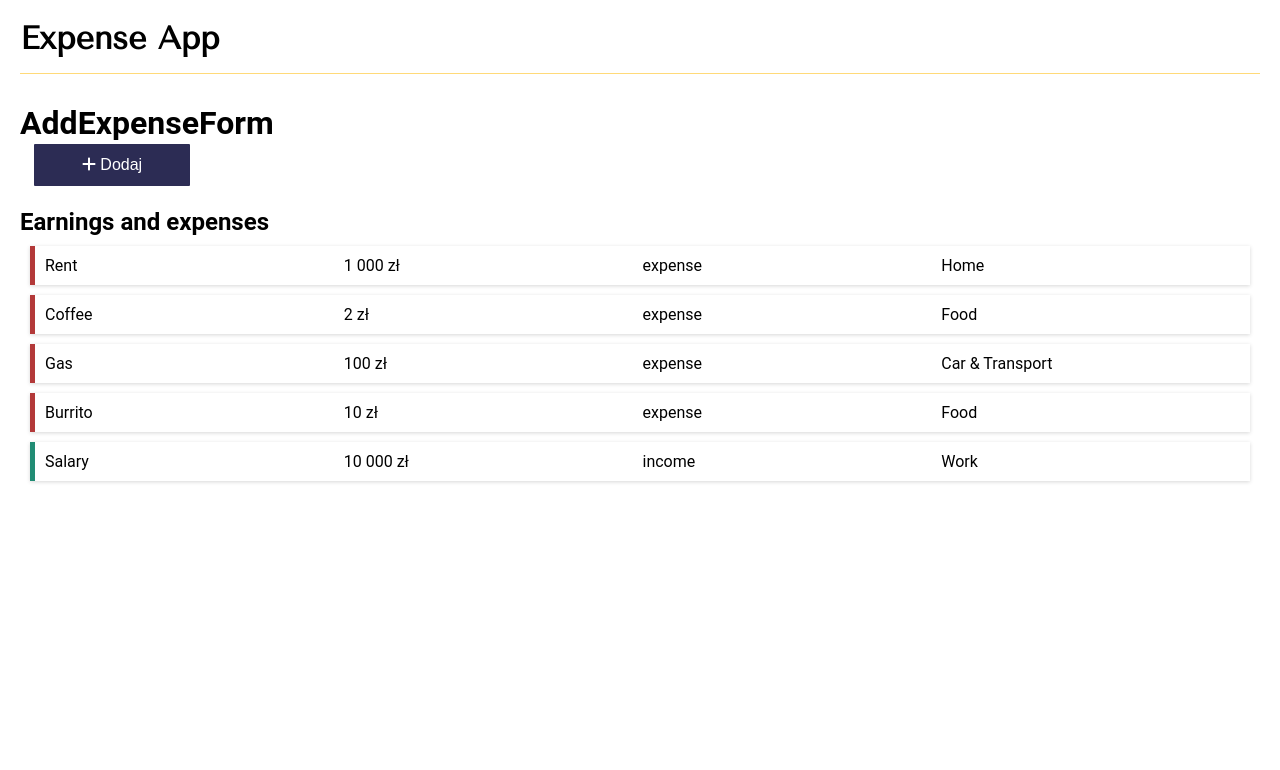
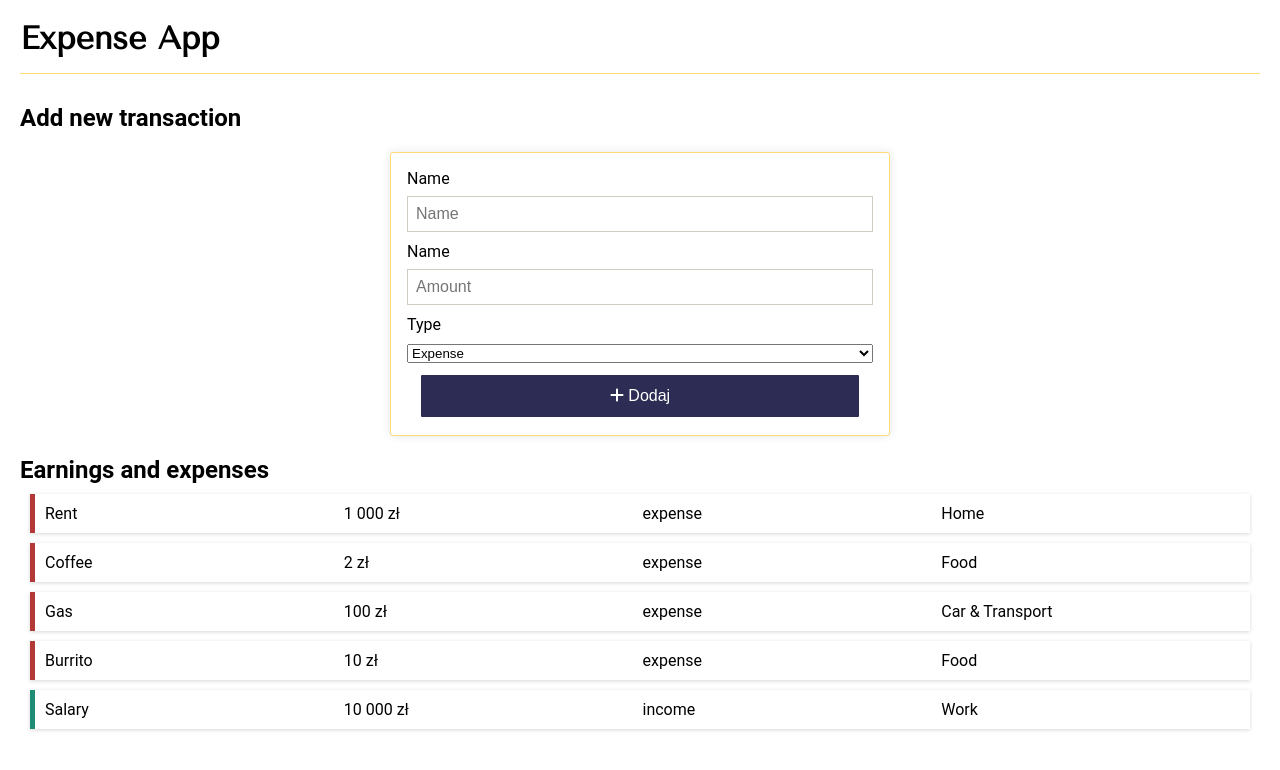
Before and after one commit to lukasz-pekala/react-simple-expense-calculator, a React (Create React App) app: page / in a window 1280 px wide. Shown: the top 770 px of the page. Built offline with nearby package versions, Linux system fonts and the light colour scheme.

Commit message:
Styled components for inputs

```diff
--- a/src/AddExpense/AddExpenseForm.tsx
+++ b/src/AddExpense/AddExpenseForm.tsx
@@ -1,17 +1,90 @@
 import Button from "../shared/Button/Button";
+import { Field, Formik, useField } from "formik";
+import * as Yup from "yup";
 
 import { FontAwesomeIcon } from "@fortawesome/react-fontawesome";
 import { faPlus } from "@fortawesome/free-solid-svg-icons";
+import { StyledForm } from "./Form/Form.styled";
+import styled from "styled-components";
+
+const StyledGenericInput = styled.div`
+  display: flex;
+  flex-direction: column;
+  gap: 8px;
+  font-size: 1em;
+
+  input {
+    font-size: 1em;
+    padding: 0.5em;
+    border: 1px solid #d1ccc0;
+  }
+
+  input.error {
+    border: 1px solid #ff5252;
+  }
+
+  div.error {
+    color: #ff5252;
+  }
+`;
+
+const GenericInput = ({ children, type = "text", ...props }: any) => {
+  const [field, meta] = useField(props);
+
+  return (
+    <StyledGenericInput>
+      <label htmlFor="name">{children}</label>
+      <input
+        type={type}
+        {...field}
+        {...props}
+        className={meta.touched && meta.error ? "error" : null}
+      />
+      {meta.touched && meta.error ? (
+        <div className="error">{meta.error}</div>
+      ) : null}
+    </StyledGenericInput>
+  );
+};
 
 const AddExpenseForm = () => {
   return (
-    <header>
-      <h1>AddExpenseForm</h1>
-      <Button primary>
-        <FontAwesomeIcon className="action-icon" icon={faPlus} />
-        <span> Dodaj</span>
-      </Button>
-    </header>
+    <>
+      <h2>Add new transaction</h2>
+      <Formik
+        initialValues={{ name: "", amount: "", category: "expense" }}
+        validationSchema={Yup.object({
+          name: Yup.string().required("Name is required"),
+          amount: Yup.number().required("Amount is required"),
+          category: Yup.string().required("Category is required"),
+        })}
+        onSubmit={(values) => {
+          alert(JSON.stringify(values, null, 2));
+        }}
+      >
+        {(formik) => (
+          <StyledForm onSubmit={formik.handleSubmit}>
+            <GenericInput name="name" type="text" placeholder="Name">
+              Name
+            </GenericInput>
+
+            <GenericInput name="amount" type="number" placeholder="Amount">
+              Name
+            </GenericInput>
+
+            <label htmlFor="favouriteColor">Type</label>
+            <Field name="favouriteColor" as="select">
+              <option value="expense">Expense</option>
+              <option value="income">Income</option>
+            </Field>
+            <Button primary type="submit">
+              <FontAwesomeIcon className="action-icon" icon={faPlus} />
+              <span> Dodaj</span>
+            </Button>
+          </StyledForm>
+        )}
+      </Formik>
+    </>
   );
 };
 
--- /dev/null
+++ b/src/AddExpense/Form/Form.styled.tsx
@@ -0,0 +1,17 @@
+import styled from "styled-components";
+
+export const StyledForm = styled.form`
+  display: flex;
+  flex-direction: column;
+  //   align-items: center;
+  justify-content: center;
+  gap: 10px;
+  width: 100%;
+  max-width: 500px;
+  margin: 0 auto;
+  padding: 1em;
+  border: 1px solid #ffda79;
+  border-radius: 3px;
+  background-color: #fff;
+  box-shadow: 0px 0px 10px rgba(0, 0, 0, 0.1);
+`;
```
